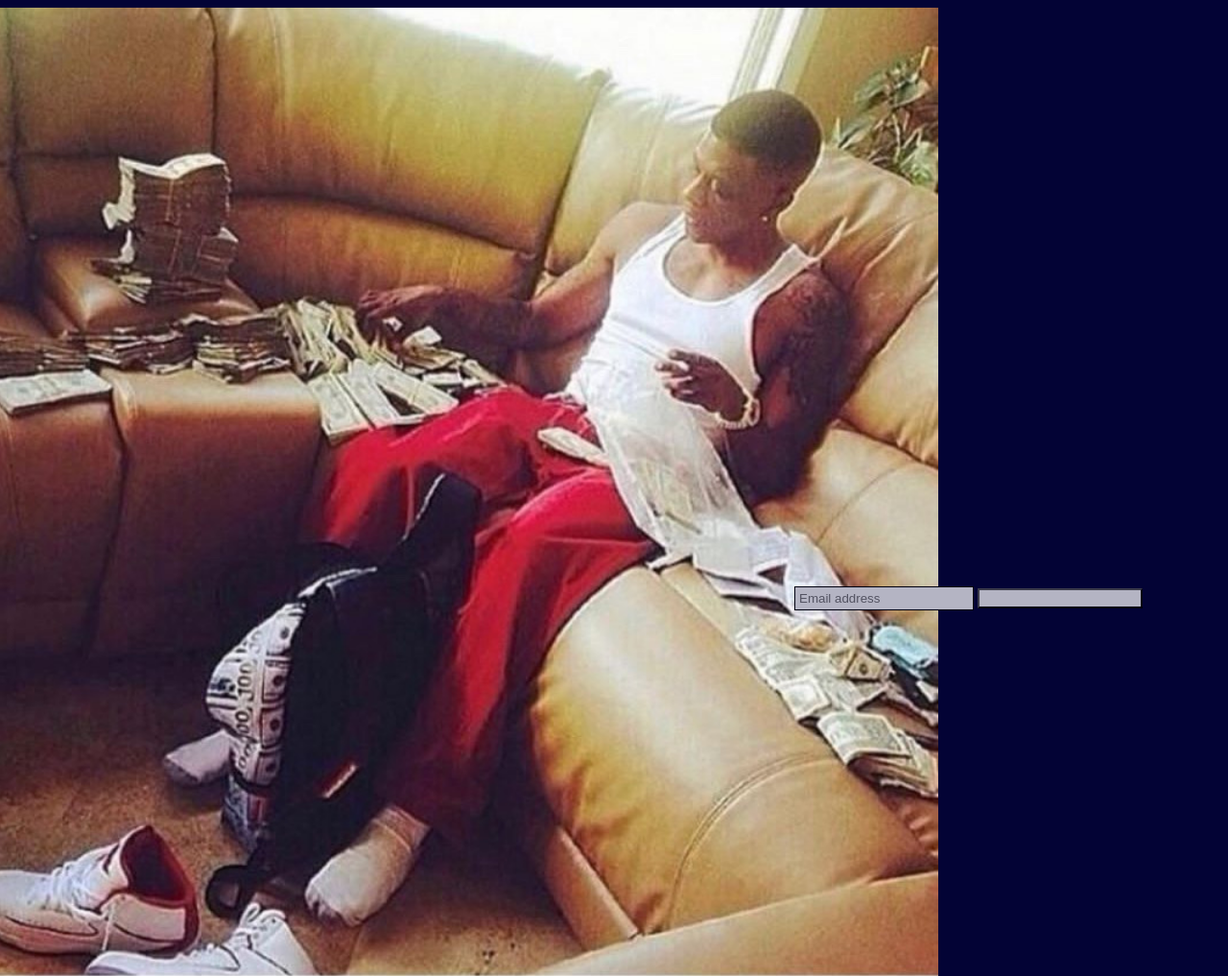
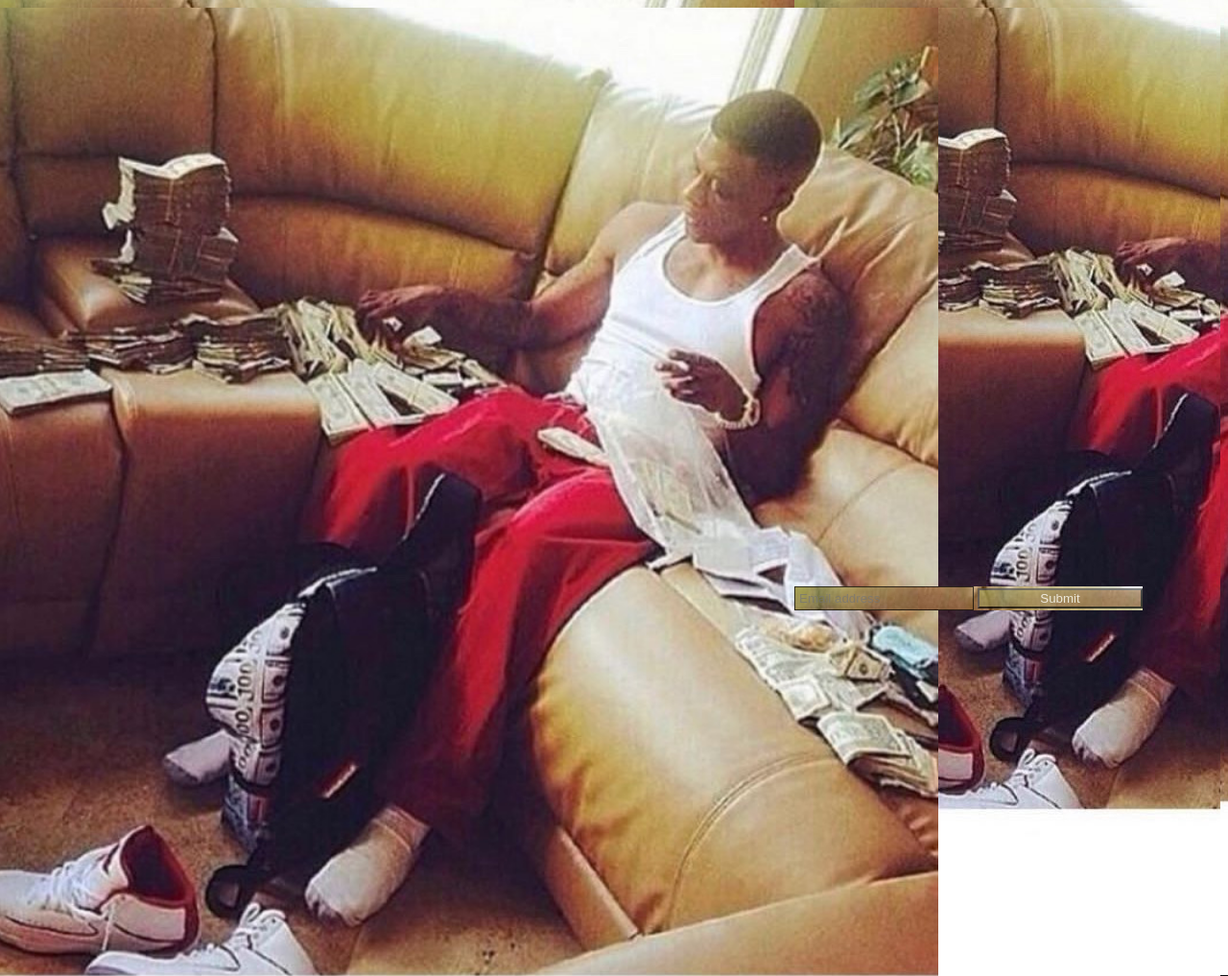
Before and after one commit to Hunndred/wosilat-email, a plain HTML site: page index.html in a window 1280 px wide. Shown: the top 1017 px of the page at 96% size. Drawn offline with Linux system fonts and the light colour scheme.

Commit message:
Update styles.css

```diff
--- a/styles.css
+++ b/styles.css
@@ -1,5 +1,5 @@
 * {
-  background-color: #030335;
+  background-image: url(img/image_123650291\ \(1\).JPG);
 }
 
 section {
```
